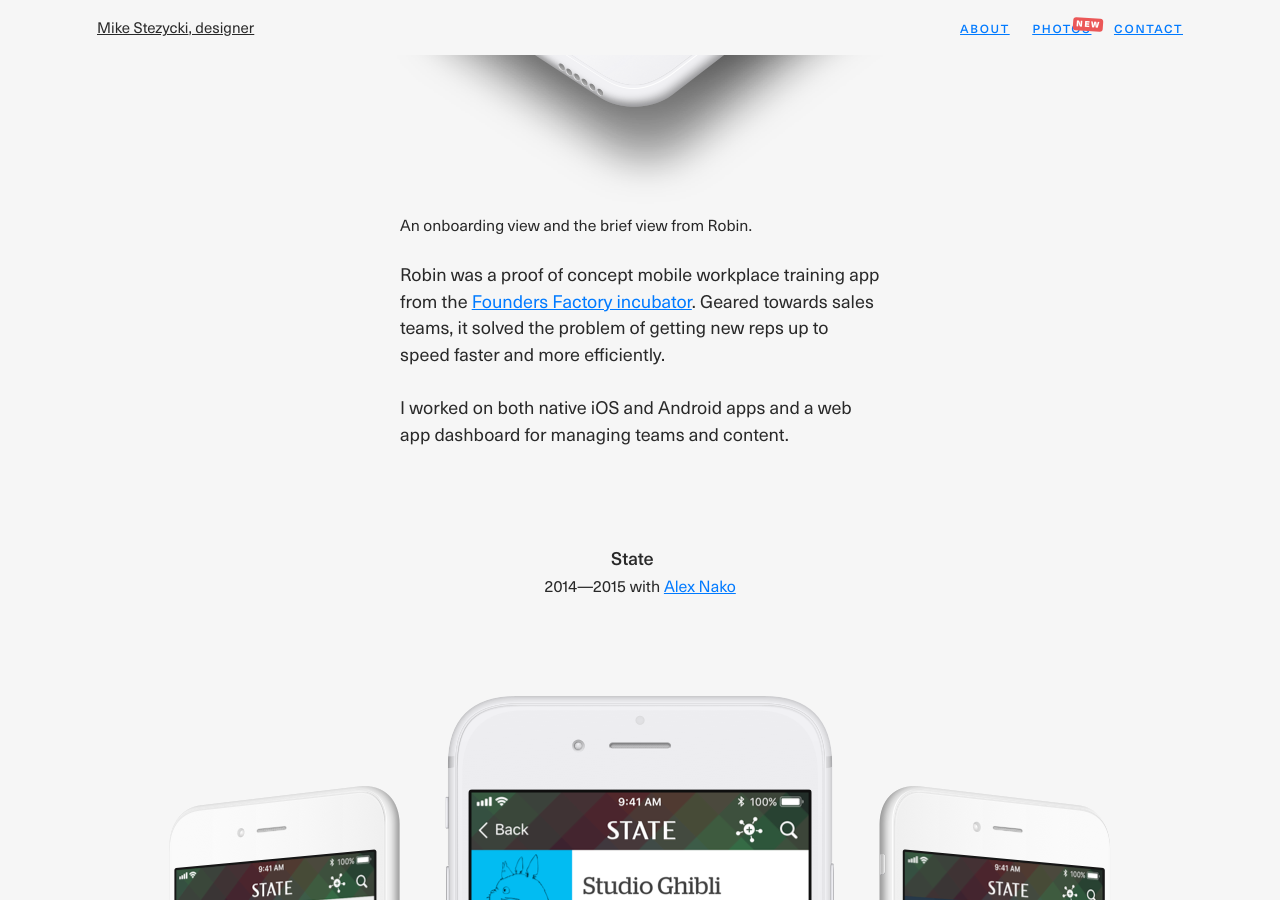
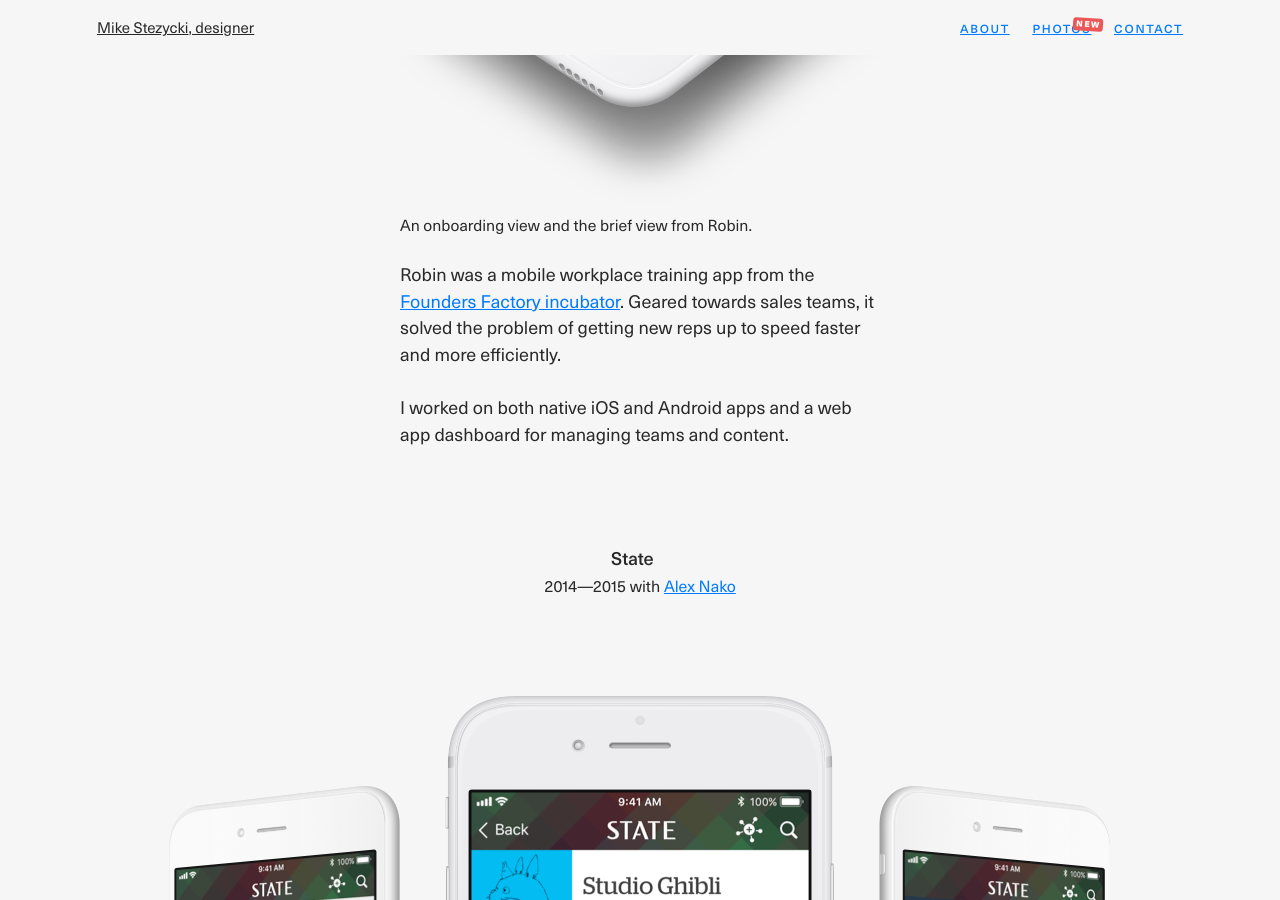
Before and after one commit to mr-stezz/mr-stezz.github.io, a Jekyll site: the page built from index.html, in a window 1280 px wide and 900 px high, scrolled down 4852 px. Built offline with Jekyll 4.4.1, drawn with Linux system fonts in a browser that asks for light colours.

Commit message:
Update Robin project

```diff
--- a/_includes/_projects.robin.html
+++ b/_includes/_projects.robin.html
@@ -6,6 +6,6 @@
     <figcaption class="text-col">An onboarding view and the brief view from Robin.</figcaption>
   </figure>
   <p class="text-col">
-  	Robin was a proof of concept mobile workplace training app from the <a href="https://foundersfactory.com/portfolio/">Founders Factory incubator</a>. Geared towards sales teams, it solved the problem of getting new reps up to speed faster and more efficiently.<br><br>I worked on both native iOS and Android apps and a web app dashboard for managing teams and content.
+  	Robin was a mobile workplace training app from the <a href="https://foundersfactory.com/portfolio/">Founders Factory incubator</a>. Geared towards sales teams, it solved the problem of getting new reps up to speed faster and more efficiently.<br><br>I worked on both native iOS and Android apps and a web app dashboard for managing teams and content.
   </p>
 </section>
```
